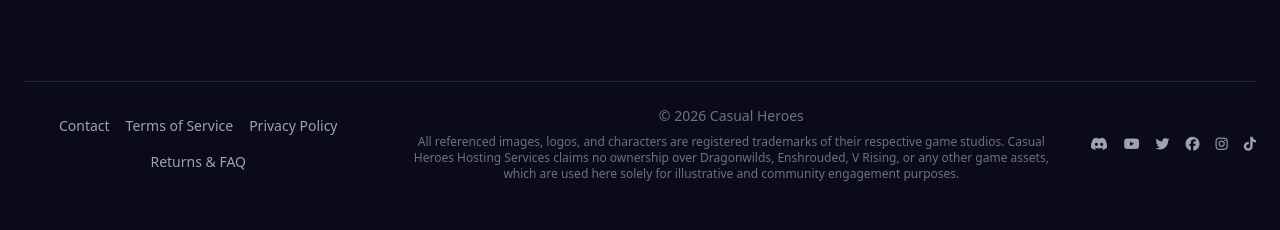
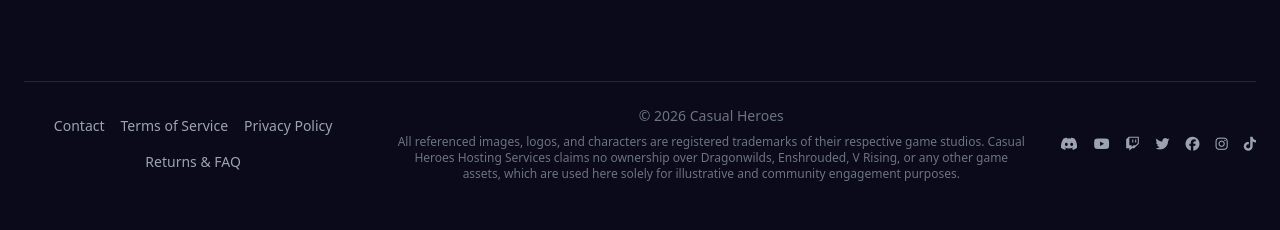
Before and after one commit to Casual-Heroes/QuestLog, a Django app: template app/templates/7dtd.html in a window 1280 px wide. Shown: the part 1605-1835 px from the top of the page. Run offline with Django 3.2, Linux system fonts and the light colour scheme; the template is opened without the code that fills it, so the values that code supplies are empty; some libraries are stand-ins or nearby versions.

Commit message:
Updated footer

```diff
--- a/app/templates/base.html
+++ b/app/templates/base.html
@@ -195,7 +195,8 @@
 
         <div class="flex gap-4 justify-center md:justify-end">
           <a href="https://discord.gg/ECwJWppSjQ"><i class="fab fa-discord"></i></a>
-          <a href="https://www.youtube.com/@CasualHeroesCommunity"><i class="fab fa-youtube"></i></a>
+          <a href="https://www.youtube.com/@RyvenBrodragon"><i class="fab fa-youtube"></i></a>
+          <a href="https://www.twitch.tv/ryvenbrodragon"><i class="fab fa-twitch"></i></a>
           <a href="https://x.com/CasualHeroes_"><i class="fab fa-twitter"></i></a>
           <a href="https://www.facebook.com/CasualHeroesCmty"><i class="fab fa-facebook"></i></a>
           <a href="https://www.instagram.com/casualheroescommunity/"><i class="fab fa-instagram"></i></a>
```
